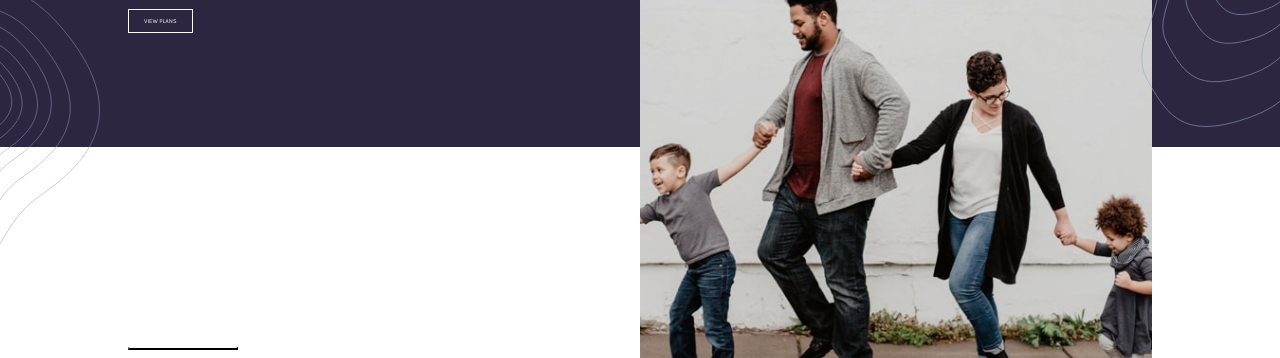
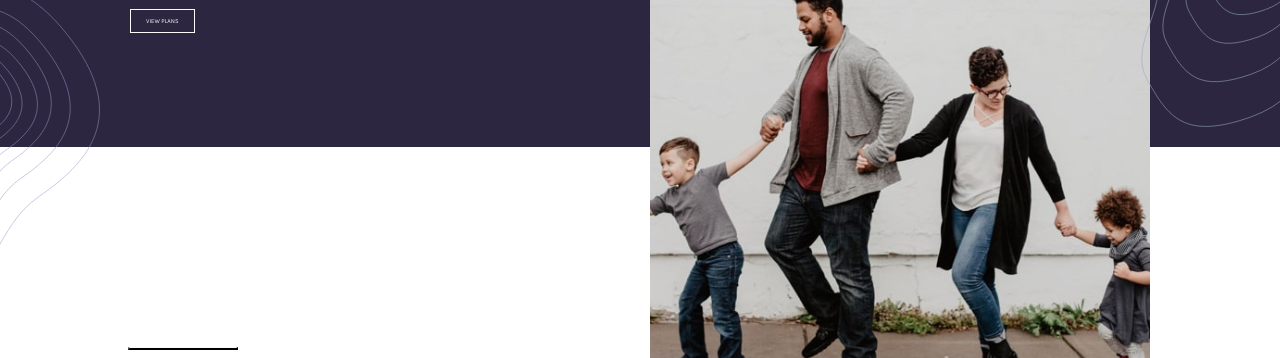
Before and after one commit to Zacison/Insurance-landing-page, a website: page index.html in a window 1280 px wide. Shown: the part 277-635 px from the top of the page. Drawn offline with Linux system fonts and the light colour scheme.

Commit message:
added spacing

```diff
--- a/sass/main.scss
+++ b/sass/main.scss
@@ -122,6 +122,7 @@ body {
     background-color: $Dark-Violet;
     grid-column: 1/-1;
     grid-row: 2/3;
+    grid-column-gap: 2rem;
     position: relative;
 
 
```
Also changed, not shown: css/style.css.
